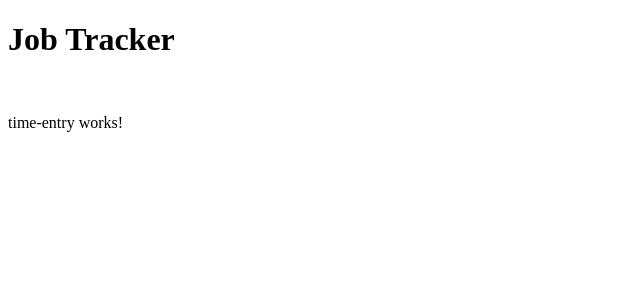
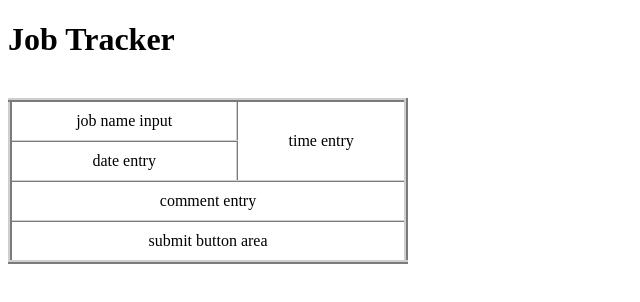
Before and after one commit to justin-n/jobtrackerui, an Angular app: page /timeentry in a window 1280 px wide. Shown: the top 302 px of the page, without its empty margins (0-640 px from the left). Built offline with nearby package versions, Linux system fonts and the light colour scheme.

Commit message:
Started time entry table HTML
Added css and html for the time entry table

```diff
--- a/src/app/time-entry/time-entry.component.css
+++ b/src/app/time-entry/time-entry.component.css
@@ -0,0 +1,13 @@
+body {
+  background-color: #fafaff;
+}
+table {
+  border: 4px inset #cfcfcf;
+  border-collapse: collapse;
+  width: 400px;
+}
+td {
+  padding: 10px;
+  border: 2px inset #cfcfcf;
+  text-align: center;
+}
--- a/src/app/time-entry/time-entry.component.html
+++ b/src/app/time-entry/time-entry.component.html
@@ -1,3 +1,25 @@
-<p>
-  time-entry works!
-</p>
+<table>
+  <tr>
+    <td>
+      job name input
+    </td>
+    <td rowspan="2">
+      time entry
+    </td>
+  </tr>
+  <tr>
+    <td>
+      date entry
+    </td>
+  </tr>
+  <tr>
+    <td colspan="2">
+      comment entry
+    </td>
+  </tr>
+  <tr>
+    <td colspan="2">
+      submit button area
+    </td>
+  </tr>
+</table>
```
